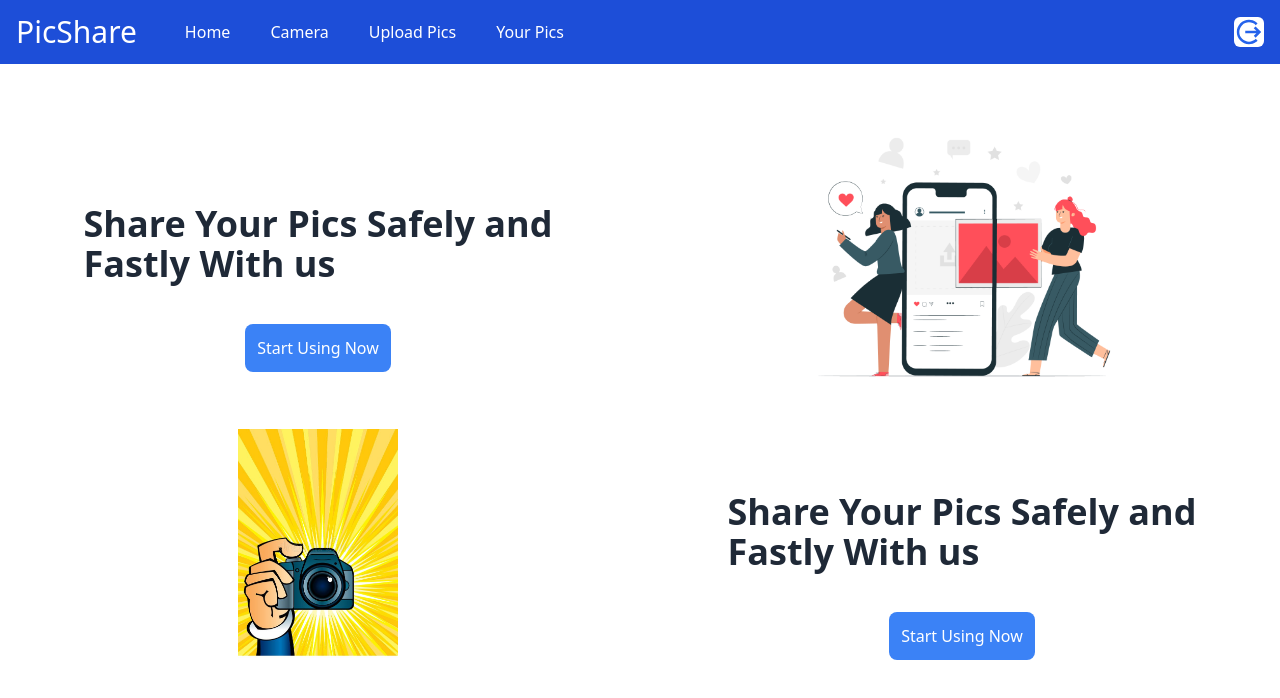
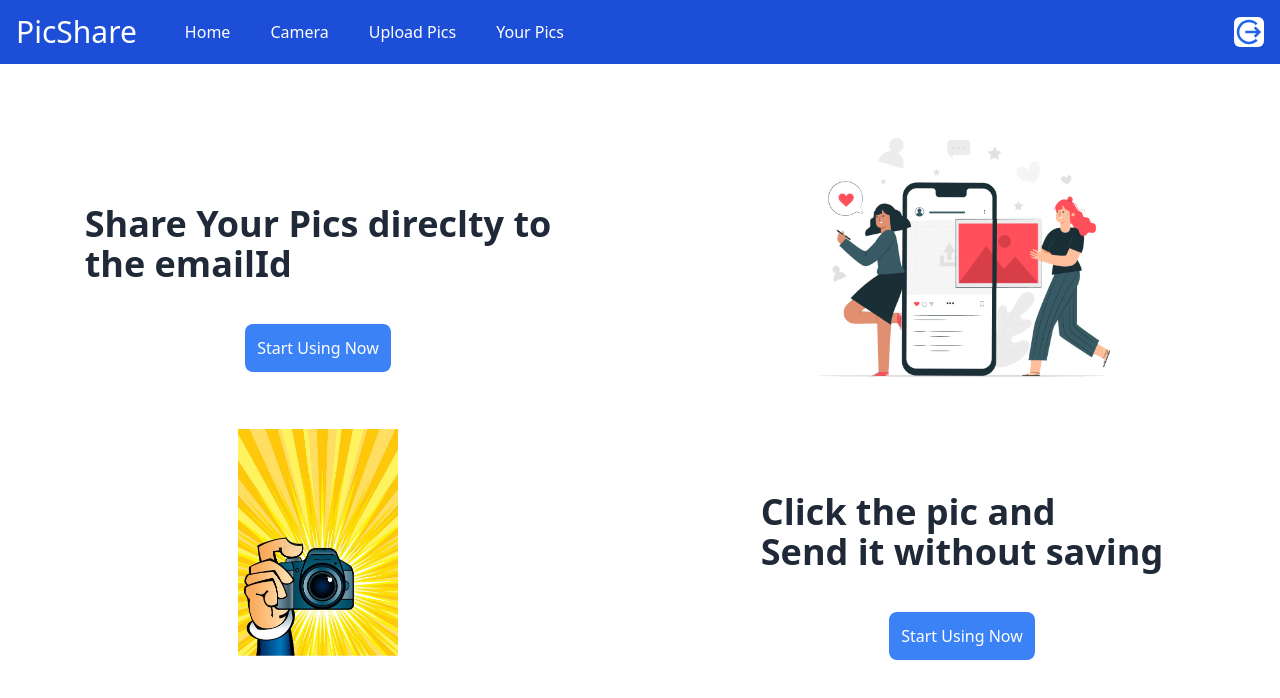
Before and after one commit to Jagss24/PICSHARE, a React (Vite) app in the folder frontend/: page / in a window 1280 px wide. Shown: the top 698 px of the page. Built offline with nearby package versions, Linux system fonts and the light colour scheme; sample sign-in values are in the browser's storage.

Commit message:
Added navigation to signin path if user has not logged in

```diff
--- a/frontend/src/components/CustomWebcam.jsx
+++ b/frontend/src/components/CustomWebcam.jsx
@@ -5,6 +5,11 @@ import Pics from './Pics';
 import { GoMirror } from 'react-icons/go';
 
 const CustomWebcam = ({ onPictureTaken }) => {
+    const user = JSON.parse(sessionStorage.getItem('userData'))
+    if (!user) {
+        alert('Please Signin First')
+        window.location.href = '/signin'
+    }
     const webcamRef = useRef(null);
     const [imgSrc, setImgSrc] = useState(null);
     const [mirrored, setMirrored] = useState(false);
--- a/frontend/src/components/Home.jsx
+++ b/frontend/src/components/Home.jsx
@@ -4,11 +4,15 @@ import shareimg from '../assets/pic_share.jpg'
 import camerapic from '../assets/click_camera.jpg'
 
 const Home = () => {
+    const user = JSON.parse(sessionStorage.getItem('userData'))
+    if (!user) {
+        window.location.href = '/signin'
+    }
     return (
         <>
             <div className='flex justify-center items-center h-72 gap-2'>
                 <div className='flex justify-center items-center flex-col h-72 w-1/2'>
-                    <h2 className='text-4xl font-semibold pt-40'>Share Your Pics Safely and  <br />Fastly With us</h2>
+                    <h2 className='text-4xl font-semibold pt-40'>Share Your Pics direclty to  <br />the emailId</h2>
                     <Link className='p-3 bg-blue-500 text-white hover:bg-blue-700 hover:shadow-lg rounded-lg mt-10' to='/signin'>Start
                         Using Now </Link>
                 </div>
@@ -21,7 +25,7 @@ const Home = () => {
                     <img src={camerapic} className='w-40 mt-24' />
                 </div>
                 <div className='flex justify-center items-center flex-col h-72 w-1/2'>
-                    <h2 className='text-4xl font-semibold pt-40'>Share Your Pics Safely and  <br />Fastly With us</h2>
+                    <h2 className='text-4xl font-semibold pt-40'>Click the pic and <br />Send it without saving</h2>
                     <Link className='p-3 bg-blue-500 text-white hover:bg-blue-700 hover:shadow-lg rounded-lg mt-10' to='/signin'>Start
                         Using Now </Link>
                 </div>
```
